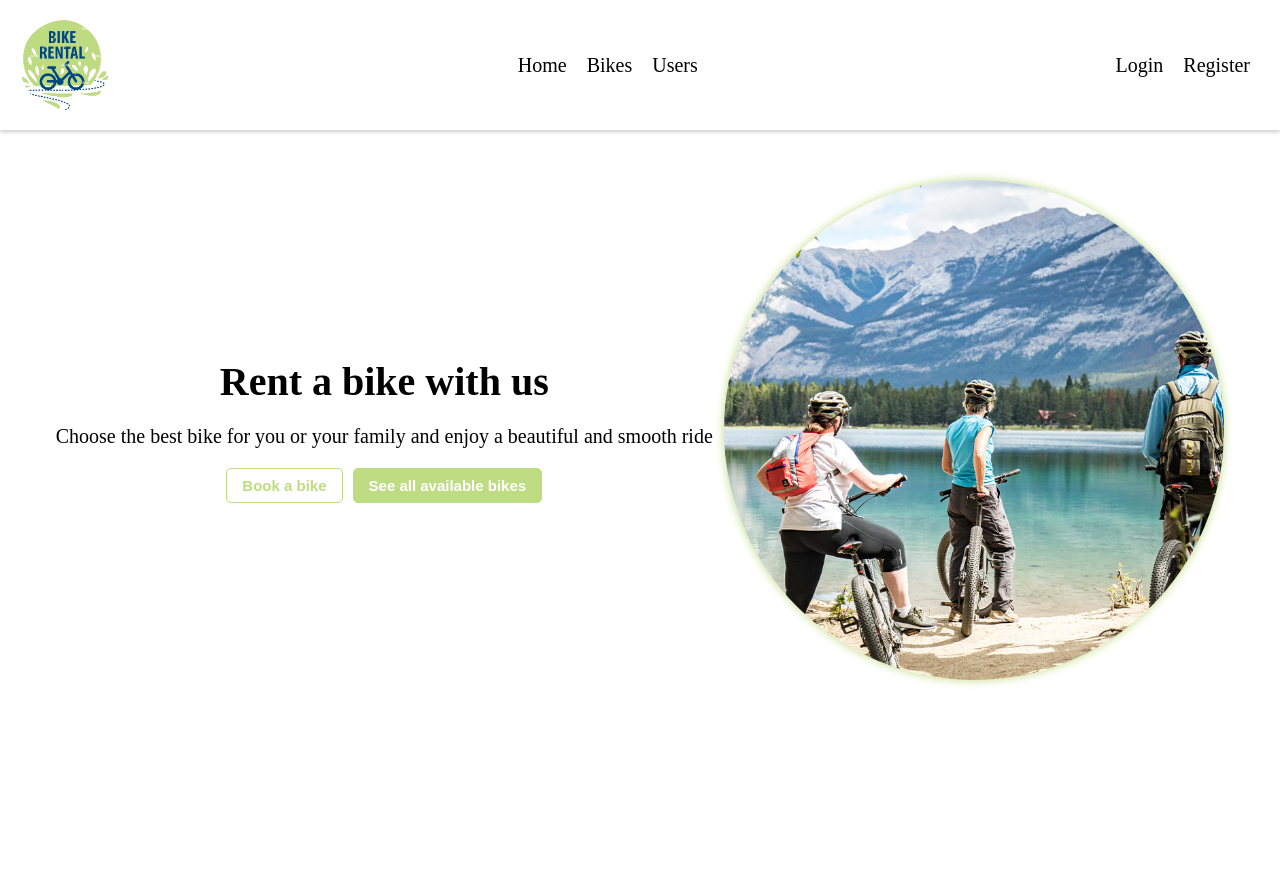
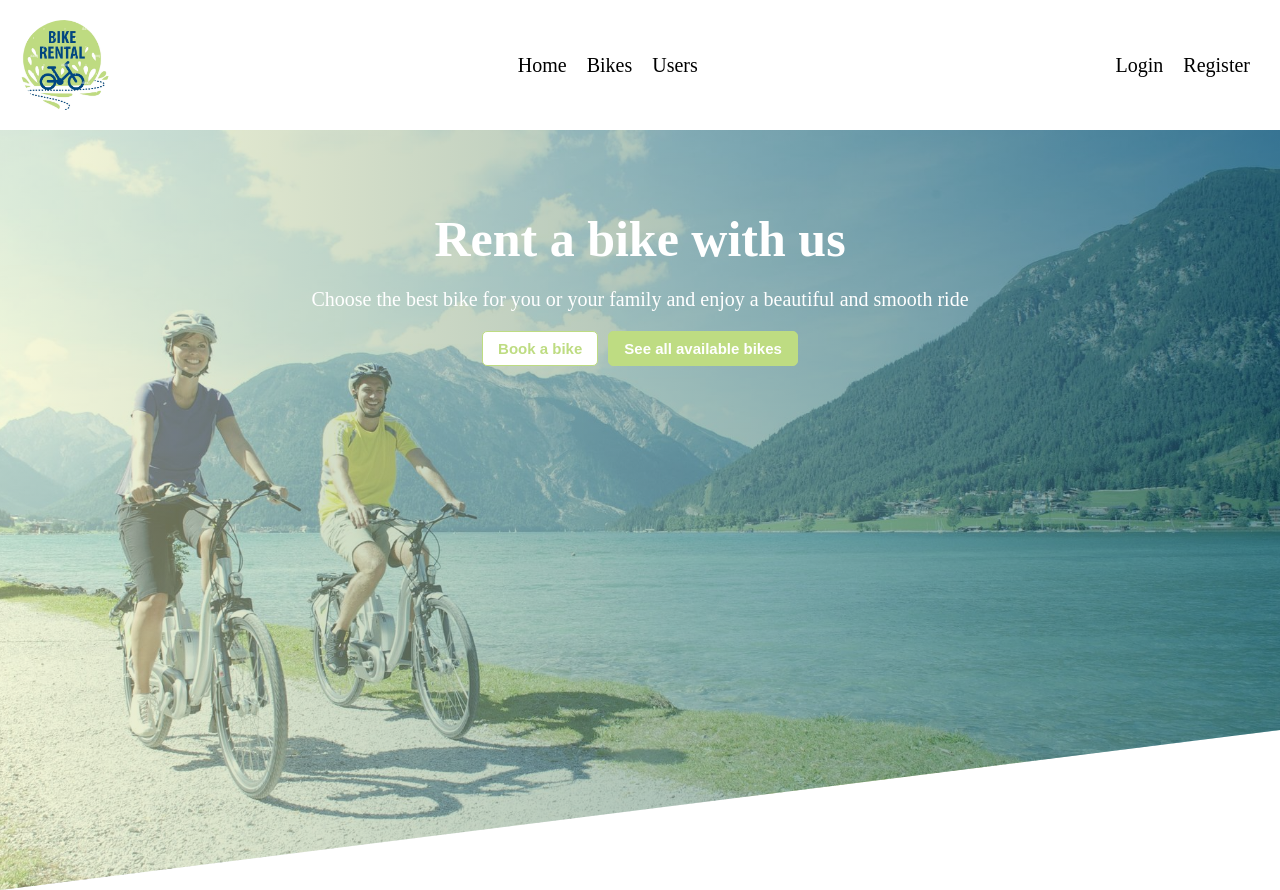
Before and after one commit to iskren97/bike-rental-app, a React (Vite) app in the folder client/: page / in a window 1280 px wide. Before the commit the page ends 800 px from the top, so only its background shows below. Built offline with nearby package versions, Linux system fonts and the light colour scheme.

Commit message:
added main image to home page design

```diff
--- a/client/src/components/Form/Form.tsx
+++ b/client/src/components/Form/Form.tsx
@@ -55,7 +55,6 @@ const Form: FC<FormProps> = ({
           {label}
         </StyledButton>
 
-        <>
         {label === 'Login' ? (
           <>
             <StyledParagraph>Don't have an account?</StyledParagraph>
@@ -67,7 +66,6 @@ const Form: FC<FormProps> = ({
             {<StyledFormLink to={'/login'}>Sign in here</StyledFormLink>}
           </>
         )}
-        </>
       </StyledForm>
     </>
   );
--- a/client/src/pages/Home/Home.styled.ts
+++ b/client/src/pages/Home/Home.styled.ts
@@ -1,12 +1,19 @@
 import styled from 'styled-components';
 import { colors } from '../../styles/constants';
 import { BaseButton } from '../../styles/styles';
+import mainImage from '../../assets/home-page-image-main.jpg';
 
 const HomeContainer = styled.div`
-  display: flex;
-  justify-content: space-around;
-  align-items: center;
-  margin: 5rem;
+  height: 95vh;
+  background-image: linear-gradient(
+      to right,
+      ${colors.secondary},
+      ${colors.tertiary}
+    ),
+    url(${mainImage});
+  background-size: cover;
+  background-position: right;
+  clip-path: polygon(0 0, 100% 0, 100% 75vh, 0 100%);
 `;
 
 const DescContainer = styled.div`
@@ -17,11 +24,14 @@ const DescContainer = styled.div`
 `;
 
 const HeadingPrimary = styled.h1`
-  font-size: 4rem;
+  font-size: 5rem;
+  color: ${colors.white};
+  margin-top: 8rem;
 `;
 
 const DescParagraph = styled.p`
   font-size: 2rem;
+  color: ${colors.white};
 `;
 
 const ImagePrimary = styled.img`
--- a/client/src/pages/Home/Home.tsx
+++ b/client/src/pages/Home/Home.tsx
@@ -5,9 +5,7 @@ import {
   DescParagraph,
   HeadingPrimary,
   HomeContainer,
-  ImagePrimary,
 } from './Home.styled';
-import biking from '../../assets/biking-group.jpg';
 import { colors } from '../../styles/constants';
 
 const Home = () => {
@@ -27,8 +25,6 @@ const Home = () => {
           </BookingButton>
         </ButtonsContainer>
       </DescContainer>
-
-      <ImagePrimary src={biking} alt="biking-group" />
     </HomeContainer>
   );
 };
--- a/client/src/styles/constants.ts
+++ b/client/src/styles/constants.ts
@@ -1,5 +1,7 @@
 export const colors = {
   primary: 'rgba(190, 220, 130, 255)',
+  secondary: 'rgba(241, 242, 181, 0.5)',
+  tertiary: 'rgba(19, 80, 88, 0.6)',
   blackLighter: 'rgba(0, 0, 0, 0.2)',
   black: '#000000',
   white: '#FFFFFF',
```
Also changed, not shown: client/src/assets/home-page-image-main.jpg (added). Lines whose indentation alone changed are shown as unchanged.
